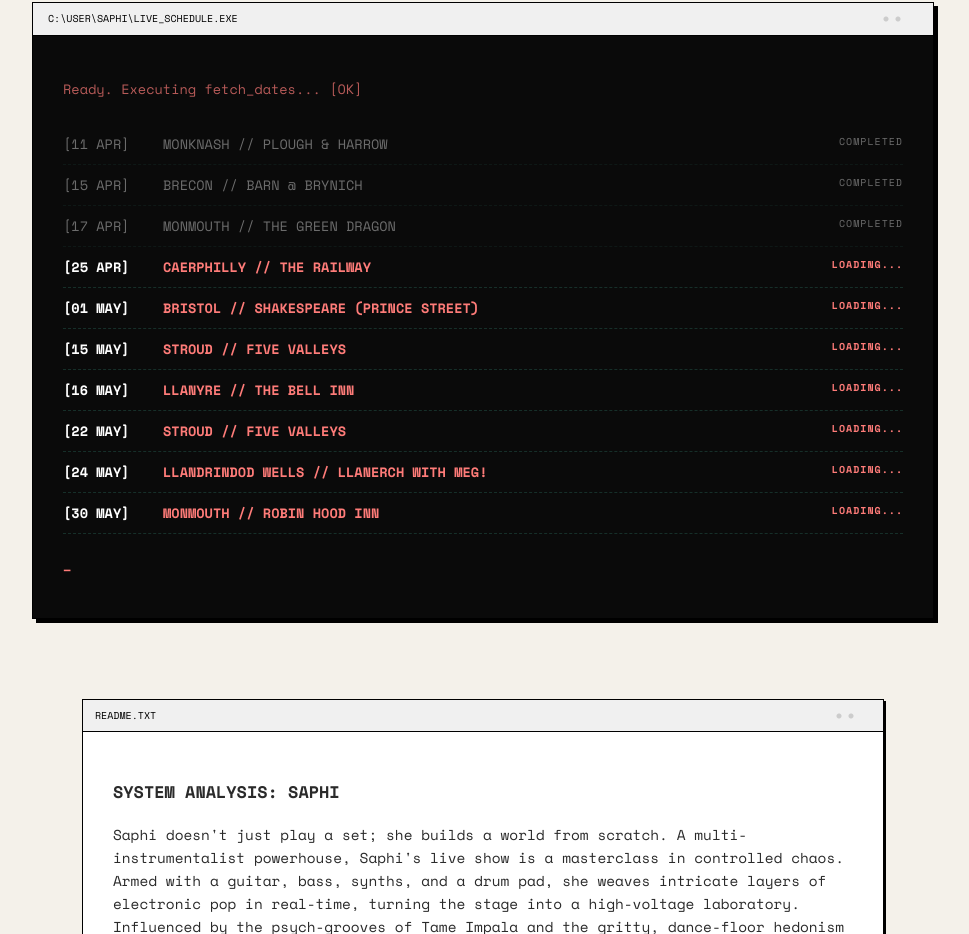
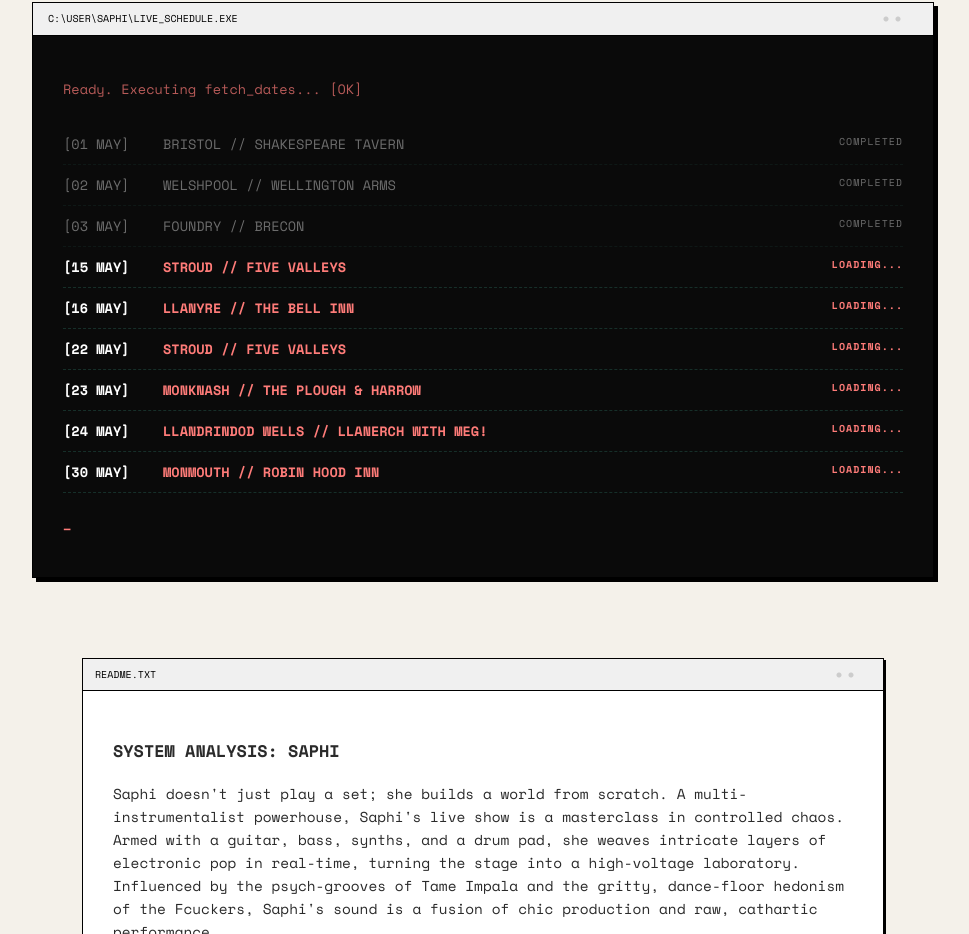
Before and after one commit to saphimusic/saphimusic-site, a plain HTML site: page index.html in a window 1280 px wide. Shown: the part 970-1904 px from the top of the page, without its empty margins (157-1126 px from the left). Drawn offline with nearby package versions, Linux system fonts and the light colour scheme; a web font is replaced by a local one.

Commit message:
CALENDAR

```diff
--- a/index.html
+++ b/index.html
@@ -84,30 +84,19 @@
         <p class="terminal-cmd">Ready. Executing fetch_dates... [OK]</p>
         <div class="date-rows">
             <div class="terminal-entry past">
-                <span class="term-date">[11 APR]</span>
-                <span class="term-venue">MONKNASH // PLOUGH & HARROW</span>
+                <span class="term-date">[01 MAY]</span>
+                <span class="term-venue">BRISTOL // SHAKESPEARE TAVERN</span>
                 <span class="term-status">COMPLETED</span>
             </div>
             <div class="terminal-entry past">
-                <span class="term-date">[15 APR]</span>
-                <span class="term-venue">BRECON // BARN @ BRYNICH</span>
+                <span class="term-date">[02 MAY]</span>
+                <span class="term-venue">WELSHPOOL // WELLINGTON ARMS</span>
                 <span class="term-status">COMPLETED</span>
             </div>
             <div class="terminal-entry past">
-                <span class="term-date">[17 APR]</span>
-                <span class="term-venue">MONMOUTH // THE GREEN DRAGON</span>
+                <span class="term-date">[03 MAY]</span>
+                <span class="term-venue">FOUNDRY // BRECON</span>
                 <span class="term-status">COMPLETED</span>
-            </div>
-
-            <div class="terminal-entry active">
-                <span class="term-date">[25 APR]</span>
-                <span class="term-venue">CAERPHILLY // THE RAILWAY</span>
-                <span class="term-status">LOADING...</span>
-            </div>
-            <div class="terminal-entry active">
-                <span class="term-date">[01 MAY]</span>
-                <span class="term-venue">BRISTOL // SHAKESPEARE (PRINCE STREET)</span>
-                <span class="term-status">LOADING...</span>
             </div>
             <div class="terminal-entry active">
                 <span class="term-date">[15 MAY]</span>
@@ -122,6 +111,11 @@
             <div class="terminal-entry active">
                 <span class="term-date">[22 MAY]</span>
                 <span class="term-venue">STROUD // FIVE VALLEYS</span>
+                <span class="term-status">LOADING...</span>
+            </div>
+            <div class="terminal-entry active">
+                <span class="term-date">[23 MAY]</span>
+                <span class="term-venue">MONKNASH // THE PLOUGH & HARROW</span>
                 <span class="term-status">LOADING...</span>
             </div>
             <div class="terminal-entry active">
```
